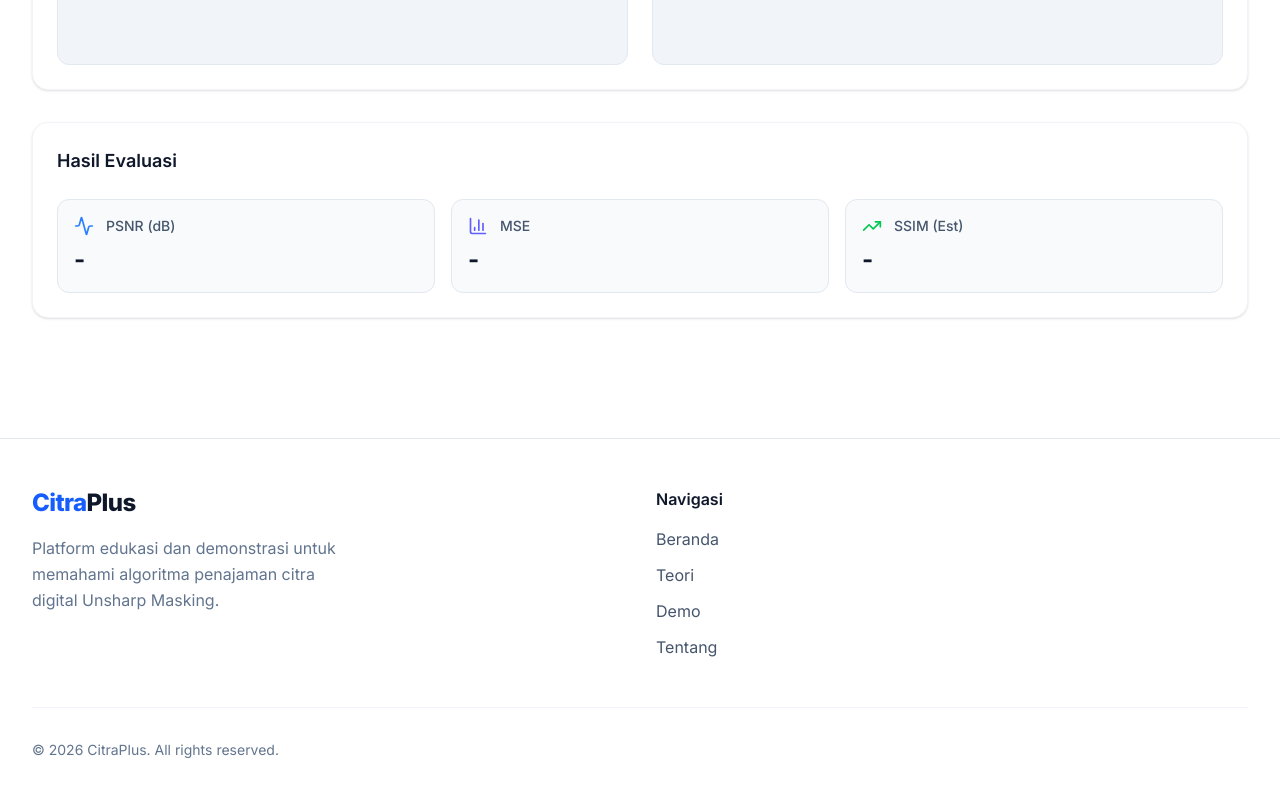
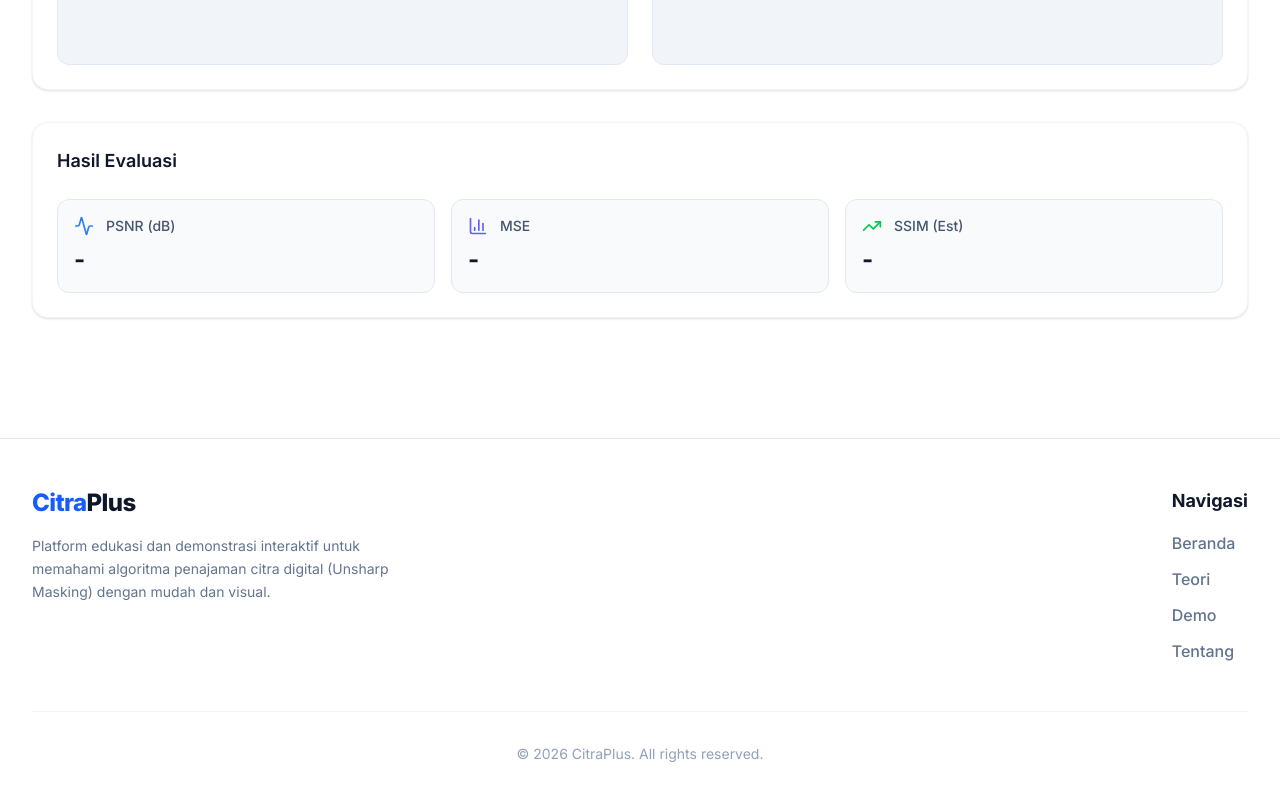
Before and after one commit to codebyyanto/CitraPlus, a Next.js app: page /demo in a window 1280 px wide. Shown: the part 1001-1801 px from the top of the page. Built offline with nearby package versions, Linux system fonts and the light colour scheme.

Commit message:
Update tata letak footer

```diff
--- a/components/Footer.tsx
+++ b/components/Footer.tsx
@@ -6,24 +6,24 @@ export default function Footer() {
     return (
         <footer className="bg-white border-t border-slate-200 mt-20">
             <div className="max-w-7xl mx-auto px-4 sm:px-6 lg:px-8 py-12">
-                <div className="grid grid-cols-1 md:grid-cols-4 gap-8">
+                <div className="flex flex-col md:flex-row justify-between items-start gap-12">
                     {/* Brand */}
-                    <div className="col-span-1 md:col-span-2">
+                    <div className="max-w-sm">
                         <Link href="/" className="inline-block">
                             <span className="text-2xl font-extrabold tracking-tight">
                                 <span className="text-blue-600">Citra</span>
                                 <span className="text-slate-900">Plus</span>
                             </span>
                         </Link>
-                        <p className="mt-4 text-slate-500 leading-relaxed max-w-xs">
-                            Platform edukasi dan demonstrasi untuk memahami algoritma penajaman citra digital Unsharp Masking.
+                        <p className="mt-4 text-slate-500 leading-relaxed text-sm">
+                            Platform edukasi dan demonstrasi interaktif untuk memahami algoritma penajaman citra digital (Unsharp Masking) dengan mudah dan visual.
                         </p>
                     </div>
 
                     {/* Links */}
-                    <div>
-                        <h3 className="font-semibold text-slate-900 mb-4">Navigasi</h3>
-                        <ul className="space-y-3">
+                    <div className="flex flex-col space-y-4">
+                        <h3 className="font-bold text-slate-900 text-lg">Navigasi</h3>
+                        <ul className="flex flex-col space-y-3">
                             {[
                                 { name: 'Beranda', href: '/' },
                                 { name: 'Teori', href: '/teori' },
@@ -33,7 +33,7 @@ export default function Footer() {
                                 <li key={item.name}>
                                     <Link
                                         href={item.href}
-                                        className="text-slate-600 hover:text-blue-600 transition-colors"
+                                        className="text-slate-500 hover:text-blue-600 font-medium transition-colors"
                                     >
                                         {item.name}
                                     </Link>
@@ -41,12 +41,10 @@ export default function Footer() {
                             ))}
                         </ul>
                     </div>
-
-                    {/* Contact / Creds - REMOVED */}
                 </div>
 
-                <div className="border-t border-slate-100 mt-12 pt-8 flex flex-col md:flex-row justify-between items-center gap-4">
-                    <p className="text-slate-500 text-sm">
+                <div className="border-t border-slate-100 mt-12 pt-8 flex justify-center items-center">
+                    <p className="text-slate-400 text-sm text-center">
                         &copy; {new Date().getFullYear()} CitraPlus. All rights reserved.
                     </p>
                 </div>
```
